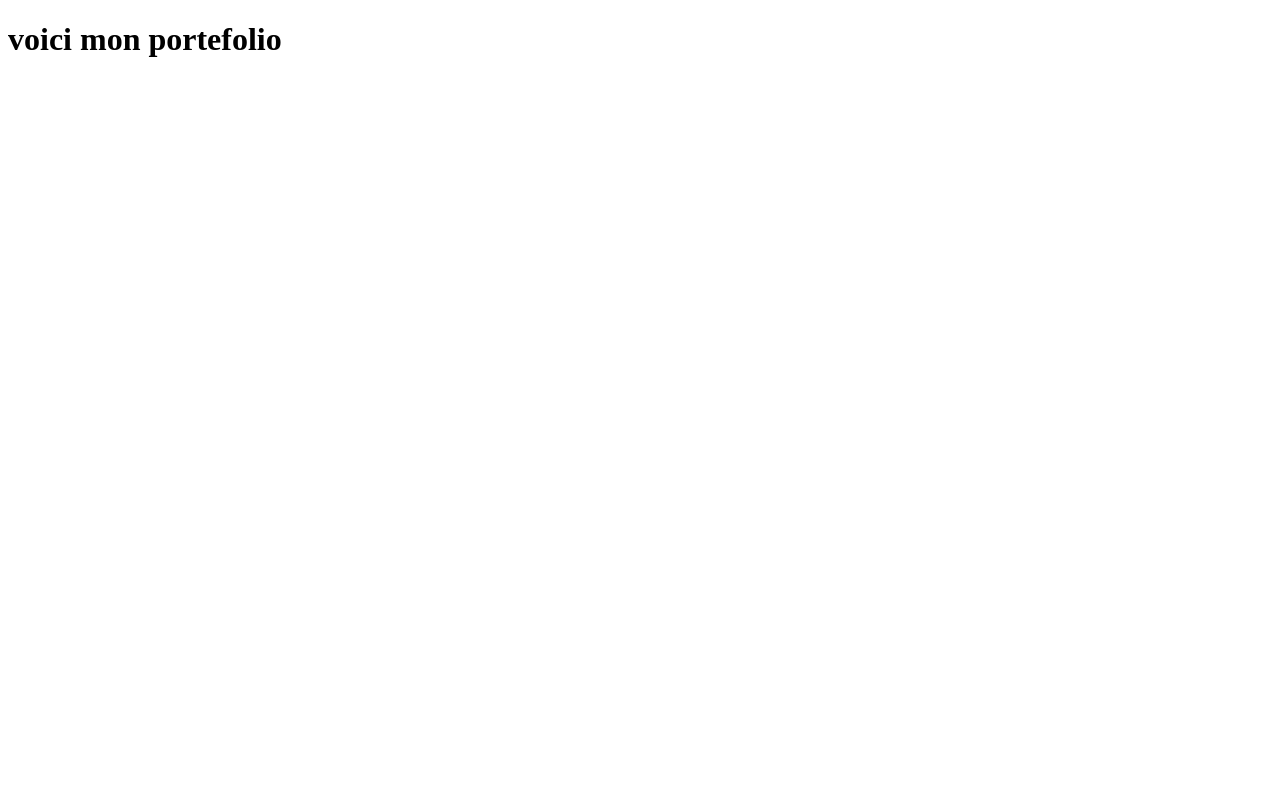
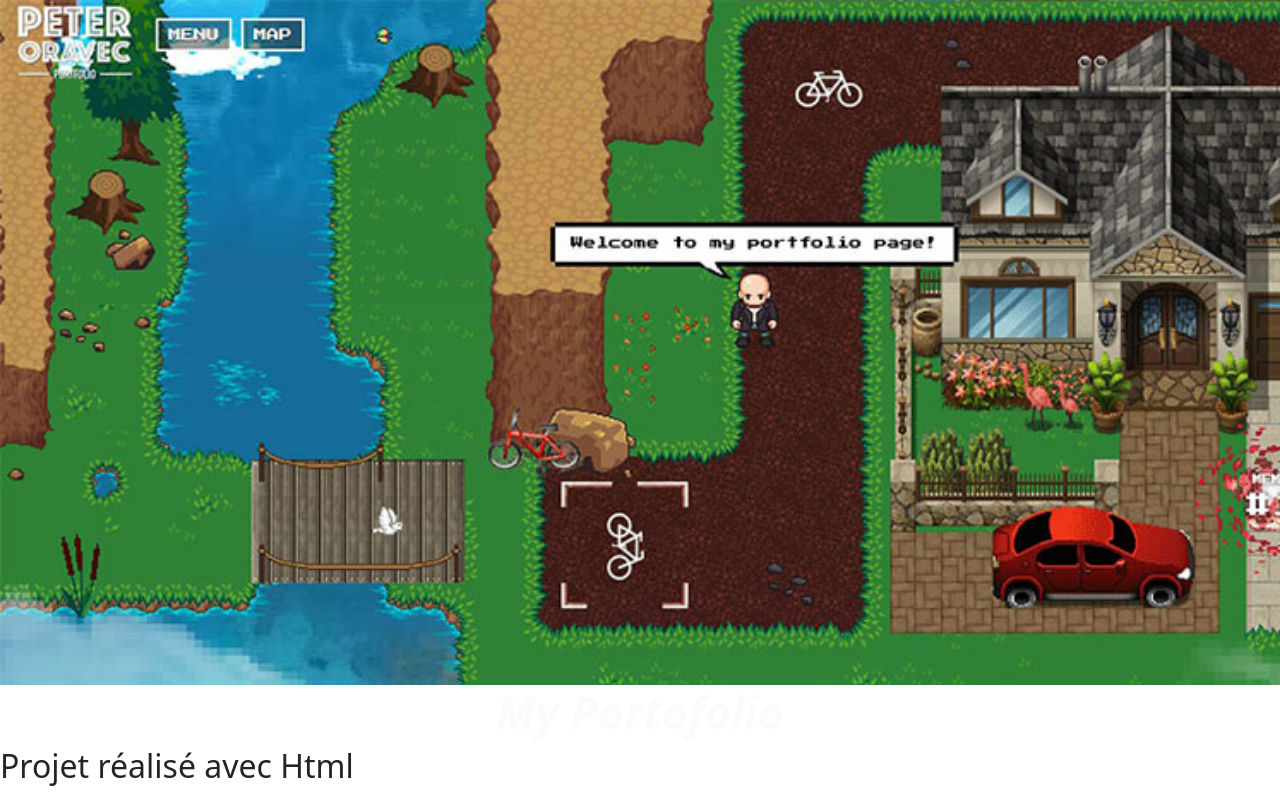
Before and after one commit to wallter-wallt/project_wallid_salhi, a plain HTML site: page index.html in a window 1280 px wide. Drawn offline with nearby package versions, Linux system fonts and the light colour scheme.

Commit message:
seconde-save

```diff
--- a/index.html
+++ b/index.html
@@ -4,9 +4,24 @@
     <meta charset="UTF-8">
     <meta http-equiv="X-UA-Compatible" content="IE=edge">
     <meta name="viewport" content="width=device-width, initial-scale=1.0">
+    <link href="https://cdn.jsdelivr.net/npm/bootstrap@5.2.0-beta1/dist/css/bootstrap.min.css" rel="stylesheet" integrity="sha384-0evHe/X+R7YkIZDRvuzKMRqM+OrBnVFBL6DOitfPri4tjfHxaWutUpFmBp4vmVor" crossorigin="anonymous">
+    <link rel="stylesheet" href="./public/style.css">
     <title>Document</title>
 </head>
 <body>
-    <h1>voici mon portefolio</h1>
+    <header class="uno">
+        <img class='imgheader' src="./image/Portfolio-developpeur-web.png" alt="">
+    </header>
+    <main>
+    <section>
+        <div class="title2">
+            <h1>My Portofolio</h1>
+            <h2>Projet réalisé avec Html</h2>
+        </div>
+    </section>
+    </main>
+
+    <script src="https://cdn.jsdelivr.net/npm/bootstrap@5.2.0-beta1/dist/js/bootstrap.bundle.min.js" integrity="sha384-pprn3073KE6tl6bjs2QrFaJGz5/SUsLqktiwsUTF55Jfv3qYSDhgCecCxMW52nD2" crossorigin="anonymous"></script>
+
 </body>
 </html>
--- /dev/null
+++ b/public/style.css
@@ -0,0 +1,20 @@
+.uno{
+    background-image: url(../image/Portfolio-developpeur-web.png);
+    background-repeat:no-repeat;
+    background-size: 100% 300%;
+
+}
+h1 {
+    color:rgb(251, 251, 251);
+    text-align: center;
+    font-style: italic;
+    font-weight: bold;
+    font-size: 45px;
+}
+.imgheader{
+    width: 100%;
+    height: 20%
+}
+/* .title2{
+     text-align: center;
+} */
```
Also changed, not shown: image/Portfolio-developpeur-web.png (added), image/logo.png (added).
